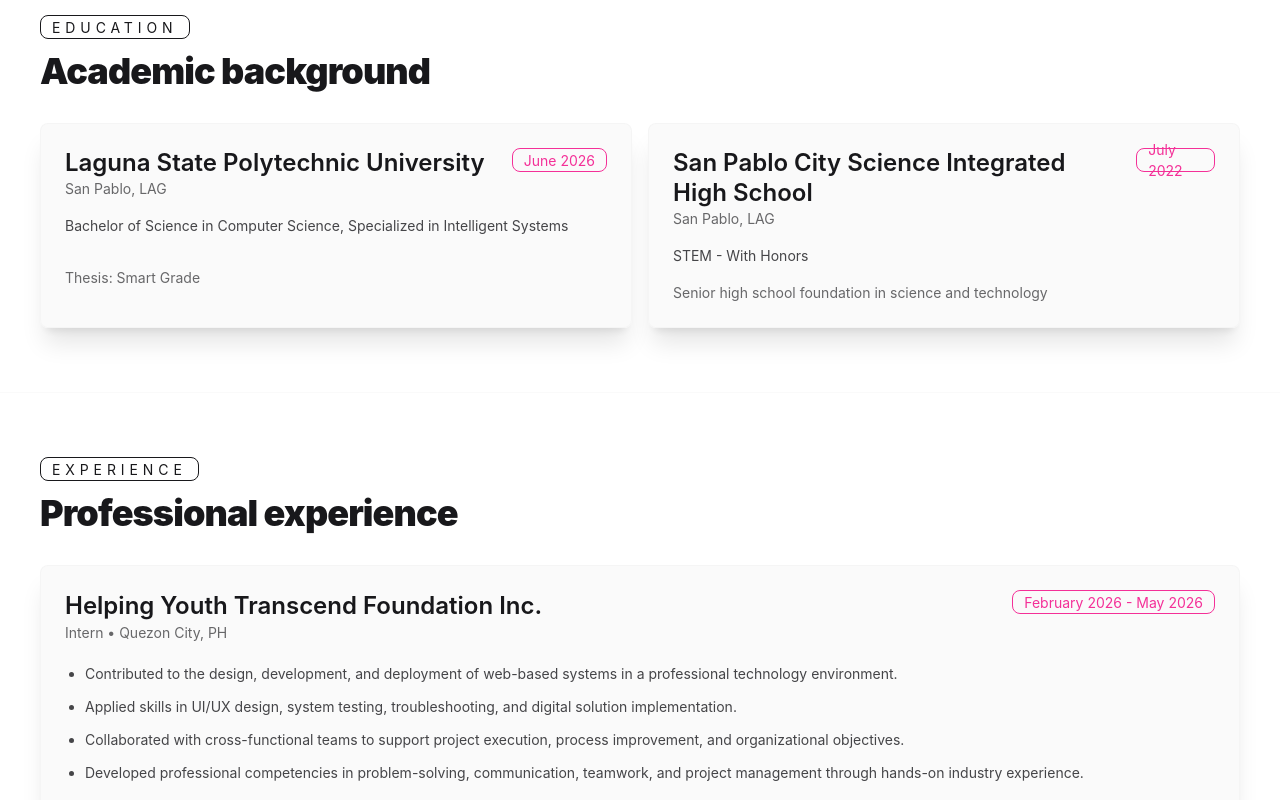
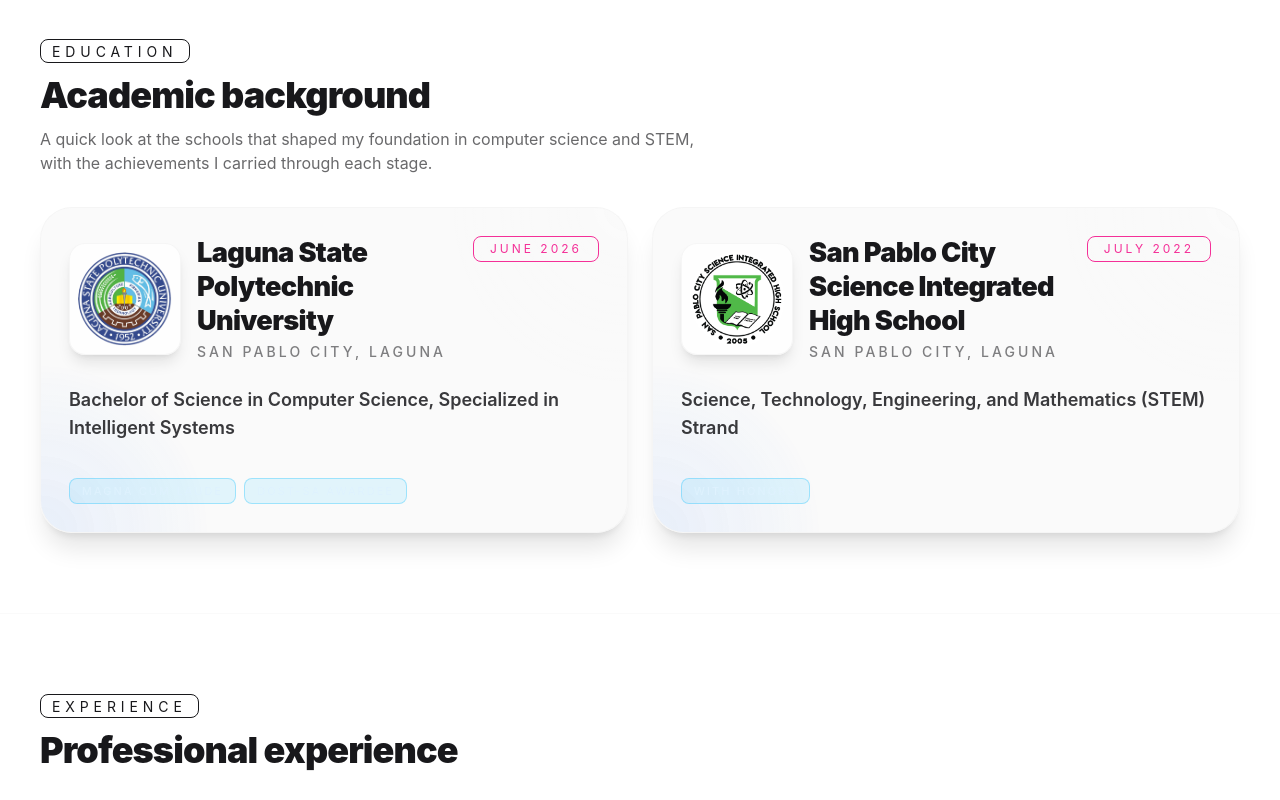
Before and after one commit to blueorion05/Portfolio, a React (Vite) app: page /home in a window 1280 px wide. Shown: the part 740-1540 px from the top of the page. Built offline with nearby package versions, Linux system fonts and the light colour scheme.

Commit message:
Updated education

```diff
--- a/src/components/Certifications.jsx
+++ b/src/components/Certifications.jsx
@@ -2,7 +2,7 @@
 
 export default function Certifications({ certifications = [] }) {
   return (
-    <section id="certifications" className="w-full border-b border-base-300/30 px-4 py-16 sm:px-6 lg:px-10">
+    <section id="certifications" className="w-full border-b border-base-300/30 px-4 py-20 sm:px-6 lg:px-10">
       <div className="mb-8">
         <p className="badge badge-outline mb-3 uppercase tracking-[0.35em]">Certifications</p>
         <h2 className="text-3xl font-black tracking-tight sm:text-4xl">Learning and credentials</h2>
--- a/src/components/Education.jsx
+++ b/src/components/Education.jsx
@@ -1,30 +1,74 @@
 import React from 'react'
+import lspuLogo from '../assets/lspulogo.png'
+import sciHighLogo from '../assets/scihighlogo.png'
+
+const educationAssets = {
+  'Laguna State Polytechnic University': {
+    logo: lspuLogo,
+    logoAlt: 'Laguna State Polytechnic University logo',
+  },
+  'San Pablo City Science Integrated High School': {
+    logo: sciHighLogo,
+    logoAlt: 'San Pablo City Science Integrated High School logo',
+  },
+}
 
 export default function Education({ education = [] }) {
   return (
-    <section id="education" className="w-full border-b border-base-300/30 px-4 py-16 sm:px-6 lg:px-10">
-      <div className="mb-8 flex items-end justify-between gap-4">
-        <div>
-          <p className="badge badge-outline mb-3 uppercase tracking-[0.35em]">Education</p>
-          <h2 className="text-3xl font-black tracking-tight sm:text-4xl">Academic background</h2>
-        </div>
+    <section id="education" className="w-full border-b border-base-300/30 px-4 py-20 sm:px-6 lg:px-10">
+      <div className="mb-8 max-w-3xl space-y-3">
+        <p className="badge badge-outline uppercase tracking-[0.35em]">Education</p>
+        <h2 className="text-3xl font-black tracking-tight sm:text-4xl">Academic background</h2>
+        <p className="max-w-2xl text-base-content/65">
+          A quick look at the schools that shaped my foundation in computer science and STEM, with the achievements I carried through each stage.
+        </p>
       </div>
-      <div className="grid gap-4 md:grid-cols-2">
-        {education.map((item) => (
-          <article key={item.school} className="card border border-base-300/40 bg-base-200/65 shadow-xl backdrop-blur-sm">
-            <div className="card-body gap-4 p-6">
-              <div className="flex items-start justify-between gap-4">
-                <div>
-                  <h3 className="card-title text-2xl leading-tight">{item.school}</h3>
-                  <p className="text-base-content/65">{item.place}</p>
+
+      <div className="grid items-stretch gap-5 md:grid-cols-2 xl:gap-6">
+        {education.map((item) => {
+          const asset = educationAssets[item.school]
+
+          return (
+            <article
+              key={item.school}
+              className="group h-full w-full overflow-hidden rounded-[2rem] border border-base-300/40 bg-base-200/70 shadow-xl backdrop-blur-sm transition duration-300 ease-out hover:-translate-y-1 hover:scale-[1.02] hover:shadow-2xl"
+            >
+              <div className="relative h-full p-6 sm:p-7">
+                <div className="pointer-events-none absolute inset-0 bg-[radial-gradient(circle_at_top_right,rgba(255,255,255,0.08),transparent_28%),radial-gradient(circle_at_bottom_left,rgba(59,130,246,0.12),transparent_26%)] opacity-80" />
+                <div className="relative z-10 flex h-full flex-col gap-6">
+                  <div className="flex items-start justify-between gap-4">
+                    <div className="flex min-w-0 items-center gap-4">
+                      <div className="flex h-28 w-28 shrink-0 items-center justify-center rounded-2xl border border-base-300/50 bg-base-100/80 p-2 shadow-lg transition duration-300 group-hover:scale-105">
+                        <img src={asset?.logo} alt={asset?.logoAlt ?? `${item.school} logo`} className="h-full w-full rounded-full object-contain" />
+                      </div>
+                      <div className="min-w-0 space-y-1">
+                        <div className="min-h-[4.5rem] sm:min-h-[5rem]">
+                          <h3 className="max-w-[30ch] text-2xl font-black leading-tight tracking-tight text-base-content sm:text-[1.7rem]">{item.school}</h3>
+                        </div>
+                        <p className="text-sm font-medium uppercase tracking-[0.22em] text-base-content/55">{item.place}</p>
+                      </div>
+                    </div>
+                    <span className="badge badge-secondary badge-outline shrink-0 px-4 py-3 text-xs uppercase tracking-[0.25em]">{item.date}</span>
+                  </div>
+
+                  <div className="grid gap-3">
+                    <p className="min-h-[3.5rem] text-base font-semibold text-base-content/85 sm:min-h-[4rem] sm:text-lg">{item.degree}</p>
+                  </div>
+
+                  {item.highlights?.length > 0 && (
+                    <div className="mt-auto flex flex-wrap gap-2 pt-1">
+                      {item.highlights.map((highlight) => (
+                        <span key={highlight} className="badge badge-outline border-sky-400/30 bg-sky-400/10 px-3 py-3 text-[0.68rem] uppercase tracking-[0.2em] text-sky-100">
+                          {highlight}
+                        </span>
+                      ))}
+                    </div>
+                  )}
                 </div>
-                <span className="badge badge-secondary badge-outline">{item.date}</span>
               </div>
-              <p className="text-base-content/80">{item.degree}</p>
-              <p className="text-base-content/65">{item.note}</p>
-            </div>
-          </article>
-        ))}
+            </article>
+          )
+        })}
       </div>
     </section>
   )
--- a/src/components/Experience.jsx
+++ b/src/components/Experience.jsx
@@ -4,7 +4,7 @@
   if (!experience.length) return null
   const item = experience[0]
   return (
-    <section id="experience" className="w-full border-b border-base-300/30 px-4 py-16 sm:px-6 lg:px-10">
+    <section id="experience" className="w-full border-b border-base-300/30 px-4 py-20 sm:px-6 lg:px-10">
       <div className="mb-8">
         <p className="badge badge-outline mb-3 uppercase tracking-[0.35em]">Experience</p>
         <h2 className="text-3xl font-black tracking-tight sm:text-4xl">Professional experience</h2>
--- a/src/components/Header.jsx
+++ b/src/components/Header.jsx
@@ -16,7 +16,7 @@
   }
 
   return (
-    <header className={`fixed inset-x-0 top-0 z-50 lg:border-b lg:border-base-300/40 lg:bg-base-100/80 lg:backdrop-blur-xl ${!heroNameVisible ? 'border-b border-base-300/40 bg-base-100/80 backdrop-blur-xl' : 'bg-transparent backdrop-blur-none'}`}>
+    <header className={`fixed inset-x-0 top-0 z-50 lg:border-b lg:border-base-300/40 lg:bg-base-100/80 lg:backdrop-blur-xl ${!heroNameVisible || menuOpen ? 'border-b border-base-300/40 bg-base-100/80 backdrop-blur-xl' : 'bg-transparent backdrop-blur-none'}`}>
       <div className="relative flex w-full flex-col gap-4 px-4 py-4 sm:px-6 lg:px-10 lg:flex-row lg:items-center lg:justify-between">
         <div className="flex items-center justify-between gap-3 lg:justify-start">
           <a
--- a/src/components/Hero.jsx
+++ b/src/components/Hero.jsx
@@ -49,7 +49,7 @@
   }
 
   return (
-    <section id="home" className="w-full overflow-hidden border-b border-base-300/20 py-4 lg:py-18">
+    <section id="home" className="w-full overflow-hidden border-b border-base-300/20 py-4 lg:py-19">
       <div className="mx-auto w-full px-4 sm:px-6 lg:px-10">
         <div
           className="relative overflow-hidden rounded-[2rem] border border-white/10 bg-slate-950/80 px-6 py-8 shadow-[0_32px_120px_rgba(0,0,0,0.45)] backdrop-blur-xl sm:px-8 sm:py-10 lg:px-12 lg:py-12"
@@ -61,7 +61,6 @@
           <div className="pointer-events-none absolute inset-0 bg-[linear-gradient(rgba(255,255,255,0.03)_1px,transparent_1px),linear-gradient(90deg,rgba(255,255,255,0.03)_1px,transparent_1px)] bg-[size:42px_42px] opacity-20" />
           <div className="pointer-events-none absolute -right-24 top-10 h-72 w-72 rounded-full bg-sky-400/12 blur-3xl" />
           <div className="pointer-events-none absolute -left-24 bottom-0 h-72 w-72 rounded-full bg-amber-400/10 blur-3xl" />
-          <div className="pointer-events-none absolute right-1/4 top-1/4 h-2 w-2 rounded-full bg-sky-300 shadow-[0_0_18px_rgba(125,211,252,0.95)]" />
 
           <div className="relative z-10 grid items-center gap-10 lg:grid-cols-[minmax(0,1.15fr)_minmax(320px,0.85fr)] lg:gap-8">
             <div key={`hero-copy-${heroAnimationSeed}`} className="hero-copy max-w-3xl space-y-6 text-center lg:text-left">
--- a/src/components/Projects.jsx
+++ b/src/components/Projects.jsx
@@ -2,7 +2,7 @@
 
 export default function Projects({ projects = [] }) {
   return (
-    <section id="projects" className="w-full border-b border-base-300/30 px-4 py-16 sm:px-6 lg:px-10">
+    <section id="projects" className="w-full border-b border-base-300/30 px-4 py-20 sm:px-6 lg:px-10">
       <div className="mb-8">
         <p className="badge badge-outline mb-3 uppercase tracking-[0.35em]">Projects</p>
         <h2 className="text-3xl font-black tracking-tight sm:text-4xl">Selected work</h2>
--- a/src/components/Skills.jsx
+++ b/src/components/Skills.jsx
@@ -2,7 +2,7 @@
 
 export default function Skills({ skills = [], interests = [] }) {
   return (
-    <section id="skills" className="w-full border-b border-base-300/30 px-4 py-16 sm:px-6 lg:px-10">
+    <section id="skills" className="w-full border-b border-base-300/30 px-4 py-20 sm:px-6 lg:px-10">
       <div className="mb-8">
         <p className="badge badge-outline mb-3 uppercase tracking-[0.35em]">Skills & Interests</p>
         <h2 className="text-3xl font-black tracking-tight sm:text-4xl">Technical strengths and personal interests</h2>
--- a/src/data.js
+++ b/src/data.js
@@ -10,17 +10,17 @@
 export const education = [
   {
     school: 'Laguna State Polytechnic University',
-    place: 'San Pablo, LAG',
+    place: 'San Pablo City, Laguna',
     degree: 'Bachelor of Science in Computer Science, Specialized in Intelligent Systems',
     date: 'June 2026',
-    note: 'Thesis: Smart Grade',
+    highlights: ['Magna Cum Laude', 'DOST-SA Awardee'],
   },
   {
     school: 'San Pablo City Science Integrated High School',
-    place: 'San Pablo, LAG',
-    degree: 'STEM - With Honors',
+    place: 'San Pablo City, Laguna',
+    degree: 'Science, Technology, Engineering, and Mathematics (STEM) Strand',
     date: 'July 2022',
-    note: 'Senior high school foundation in science and technology',
+    highlights: ['With Honors'],
   },
 ]
 
```
Also changed, not shown: src/App.jsx (+6 -6 lines), src/assets/lspulogo.png (added), src/assets/scihighlogo.png (added).
